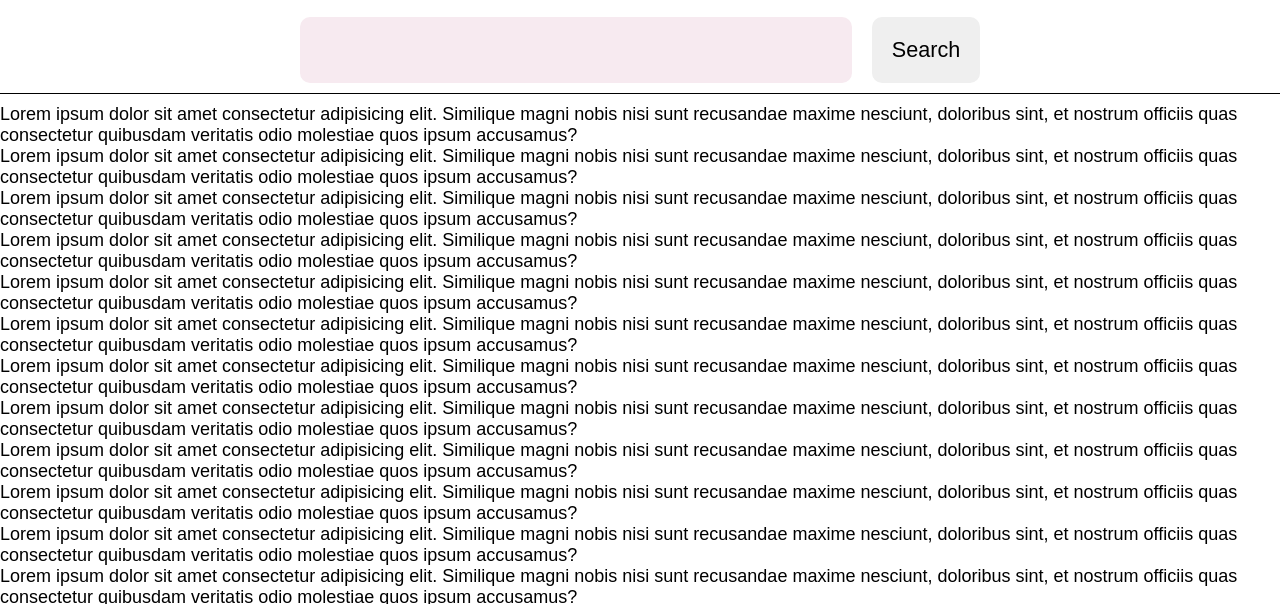
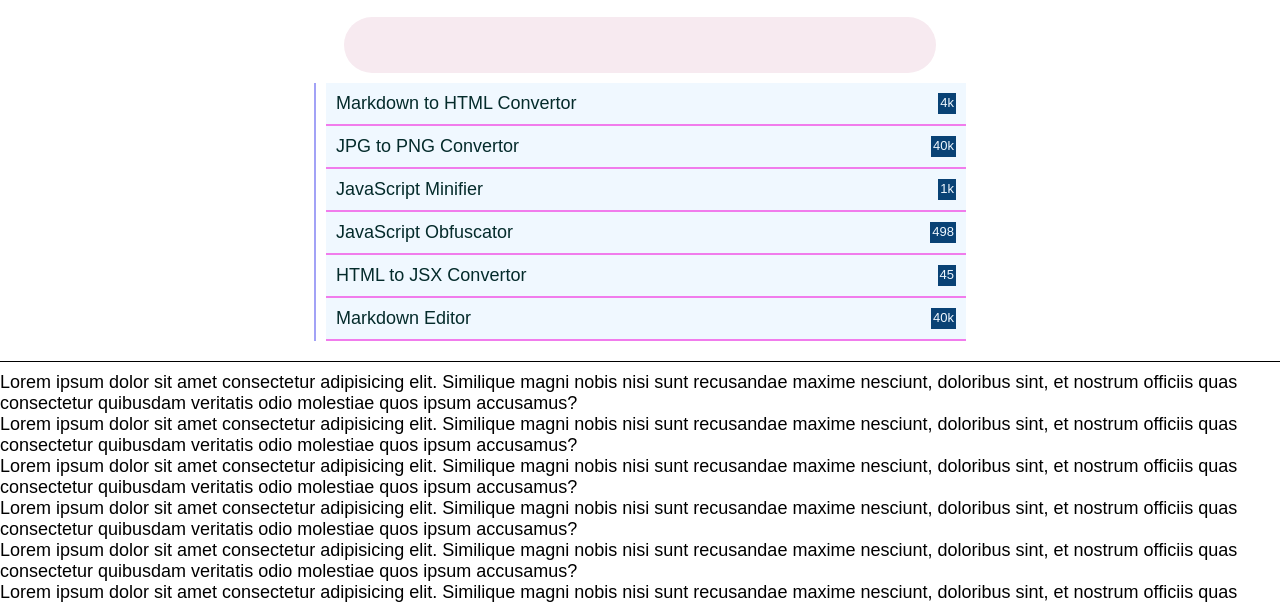
Before and after one commit to SH20RAJ/SopKit, a plain HTML site: page index.html in a window 1280 px wide. Shown: the part 152-756 px from the top of the page. Drawn offline with Linux system fonts and the light colour scheme.

Commit message:
search list

```diff
--- a/index.html
+++ b/index.html
@@ -25,7 +25,15 @@
         <header>
             <div class="title">SopKit</div>
             <div class="search">
-                <input autofocus autocomplete type="text" name="search" id="search"/><button class="">Search</button>
+                <input autofocus autocomplete type="text" name="search" id="search"/><button class="">o</button>
+                <ul class="search-list-container ">
+                    <a href="#"><li class="search-list">Markdown to HTML Convertor <span>4k</span></li></a>
+                    <a href="#"><li class="search-list">JPG to PNG Convertor <span>40k</span></li></a>
+                    <a href="#"><li class="search-list">JavaScript Minifier <span>1k</span></li></a>
+                    <a href="#"><li class="search-list">JavaScript Obfuscator <span>498</span></li></a>
+                    <a href="#"><li class="search-list">HTML to JSX Convertor <span>45</span></li></a>
+                    <a href="#"><li class="search-list">Markdown Editor <span>40k</span></li></a>
+                </ul>
             </div>
         </header>
        <div class="content">
--- a/style.css
+++ b/style.css
@@ -67,25 +67,80 @@ header .title {
     justify-content: center;
 }
 header .search {
+    display: flex;
+    flex-direction: column;
+    align-items: center;
     border-bottom: 1px solid;
     width: 100%;
     text-align: center;
     /* scale: 2; */
-
 }
 header .search input,header .search button {
-    padding: 20px;
+    /* padding: 20px; */
     margin: 10px;
     outline: none;
     /* color: skyblue; */
     border-radius: 10px;
     border: 0;
     font-size: larger;
+
 }
 header .search input {
     background: rgb(247, 234, 240);
     width: 40%;
+    border-radius: 100px;
+    /* padding: 20px; */
+    padding: 15px 40px;
 }
+header .search button {
+    display: none;
+    border-radius: 50%;
+    position: absolute;
+}
+.search-list-container {
+    display: flex;
+    flex-direction: column;
+    text-align: left;
+    width: 50%;
+    border-left: 2px solid rgb(162, 162, 246);
+    list-style-type: none;
+    padding-left: 10px;
+    margin-bottom: 20px;
+}
+.search-list {
+    display: flex;
+    background-color: aliceblue;
+    padding: 10px;
+    border-bottom: 2px solid rgb(241, 124, 236);
+    justify-content: space-between;
+    color: rgb(4, 43, 43);
+}
+.search-list span {
+    position: relative;
+    right: 0px;
+    font: 300;
+    color: aliceblue;
+    padding: 2px;
+    font-size: small;
+    float: right;
+    background-color: rgb(9, 66, 117);
+    margin-right: 0px;
+    margin-left: 20px;
+
+}
+
+
+
+
+
+
+
+
+
+
+
+
+
 .content {
     margin-top: 10px;
     /* padding: 10px; */
@@ -97,3 +152,8 @@ footer {
     position: sticky;
     bottom: 0;
 }
+
+
+.hidden {
+    display: none;
+}
```
